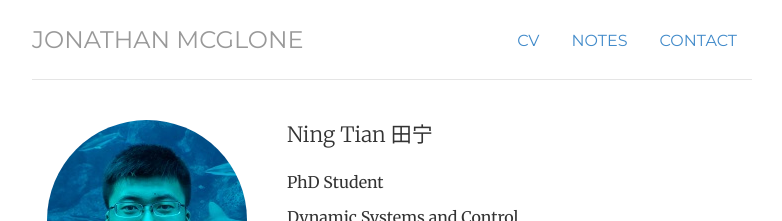
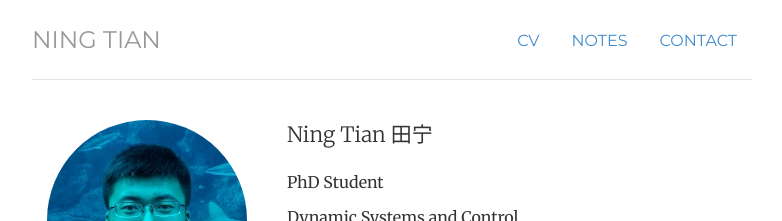
Before and after one commit to ningtian/ningtian.github.io, a Jekyll site: the page built from index.html, in a window 1280 px wide. Shown: the top 221 px of the page, without its empty margins (248-1030 px from the left). Built offline with Jekyll 4.4.1, drawn with Linux system fonts in a browser that asks for light colours.

Commit message:
Update header.html

```diff
--- a/_includes/header.html
+++ b/_includes/header.html
@@ -2,8 +2,8 @@
 	<ul class="nav nav-pills pull-right">
 		<li class="{{ page.cv }}"><a href="/cv" title="CV">CV</a></li>
 		<!-- <li class="{{ page.projects }}"><a href="/projects" title="Projects">Projects</a></li> -->
-		<li class="{{ page.notes }}"><a href="/notes" title="Notes">Notes</a></li>
+		<li class="{{ page.blogs }}"><a href="/blogs" title="Blogs">Notes</a></li>
 		<li class="{{ page.contact }}"><a href="/contact" title="Contact">Contact</a></li>
 	</ul>
-	<h3 class="text-muted"><a href="/">Jonathan McGlone</a></h3>
+	<h3 class="text-muted"><a href="/">Ning Tian</a></h3>
 </div> <!-- /header -->
```
